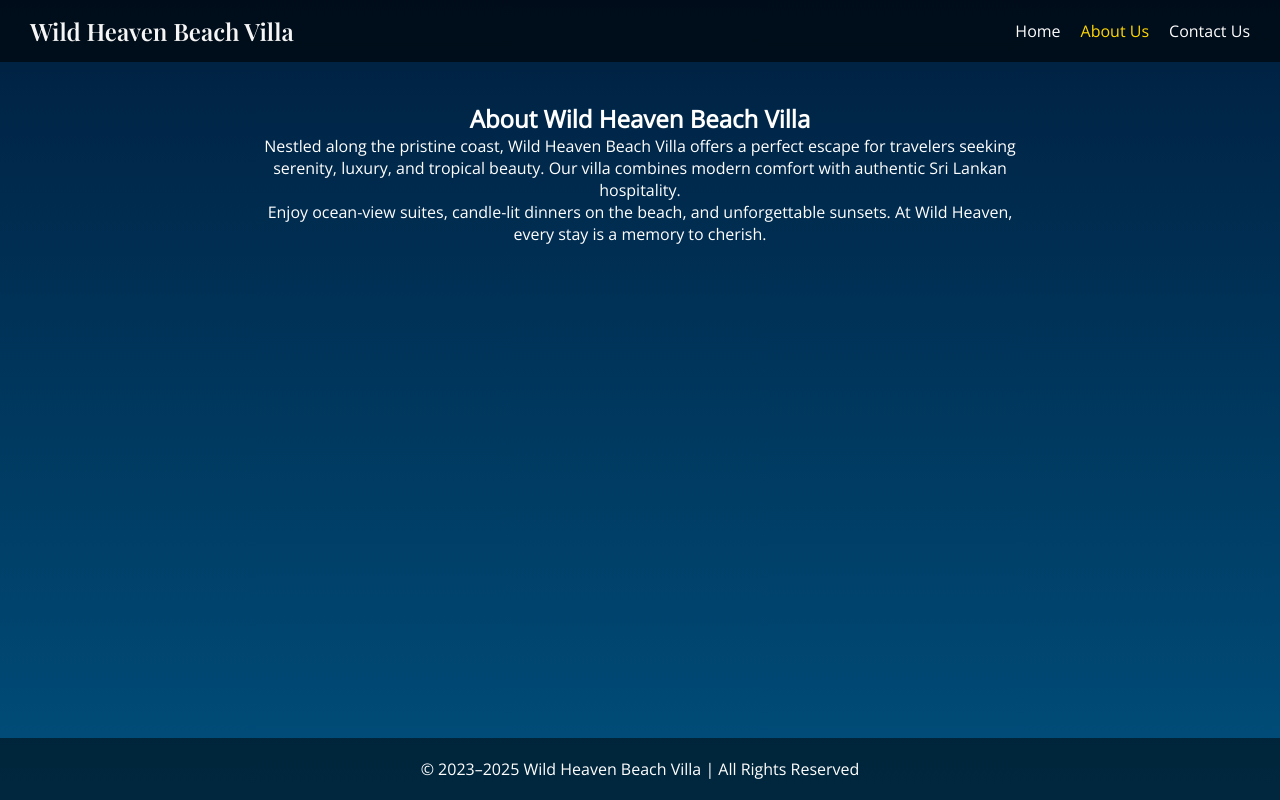
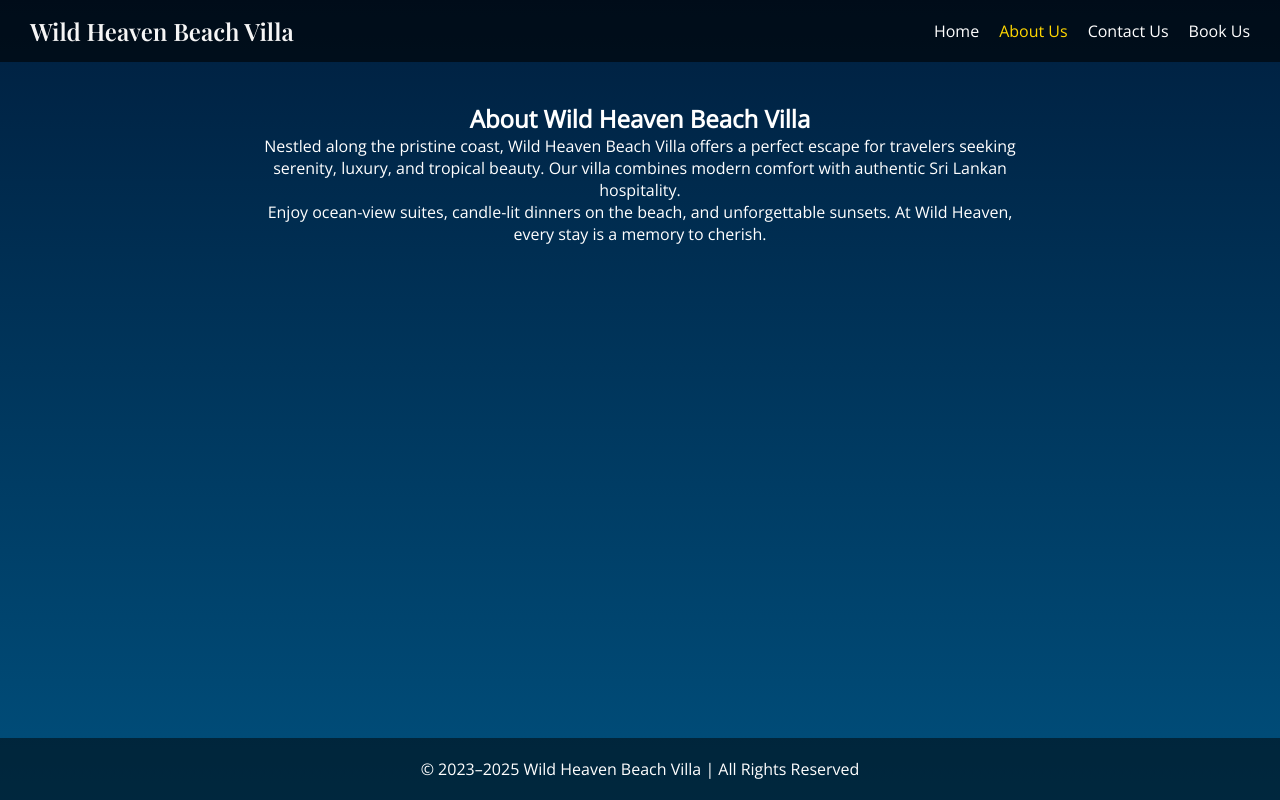
Before and after one commit to cyberxdevsofficial/wildheavenbeach, a plain HTML site: page about.html in a window 1280 px wide. Drawn offline with nearby package versions, Linux system fonts and the light colour scheme.

Commit message:
Add 'Book Us' link to navigation menu

```diff
--- a/about.html
+++ b/about.html
@@ -14,6 +14,7 @@
       <a href="/">Home</a>
       <a href="/about" class="active">About Us</a>
       <a href="/contact">Contact Us</a>
+      <a href="/book">Book Us</a>
     </nav>
   </header>
 
```
